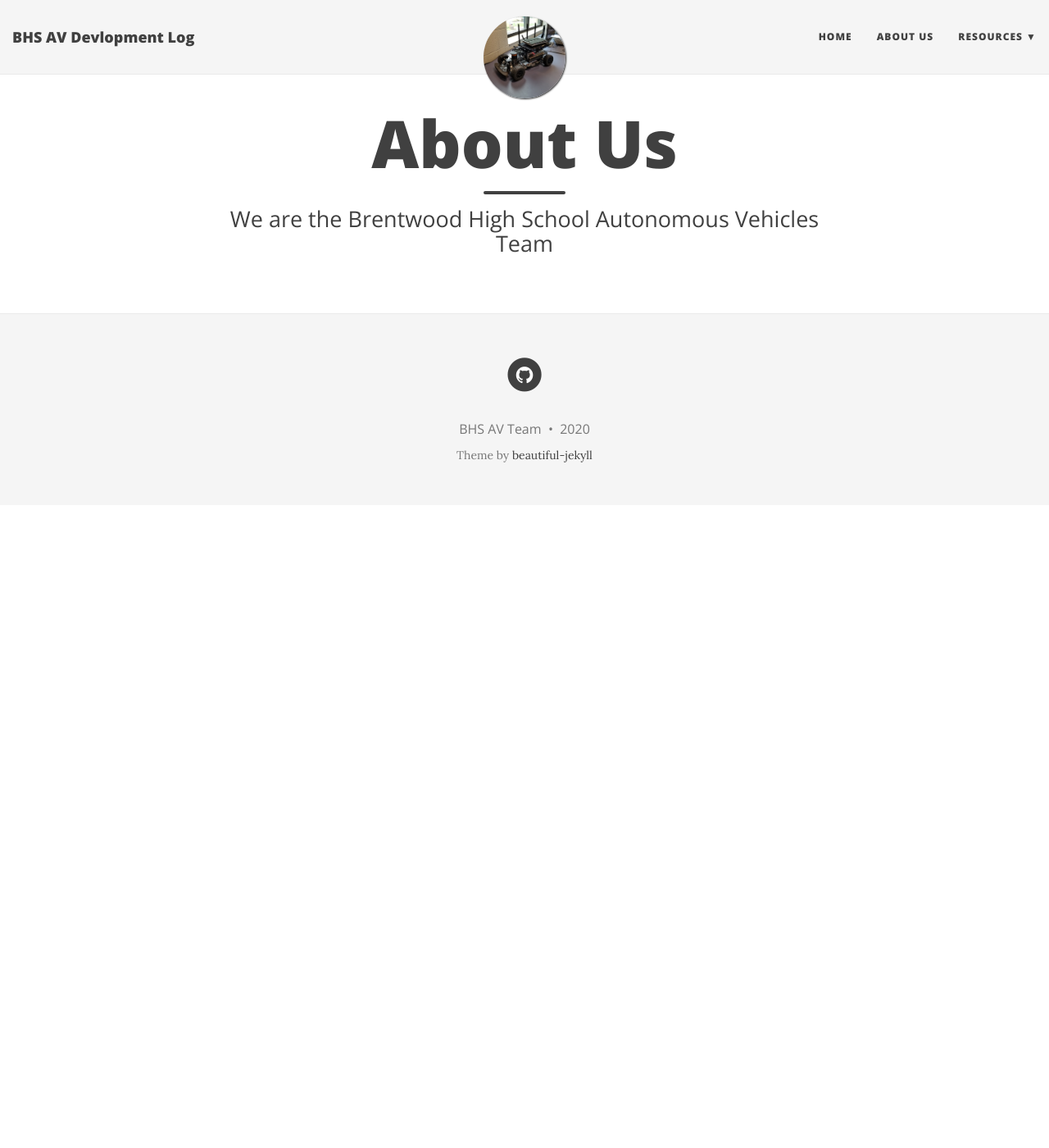
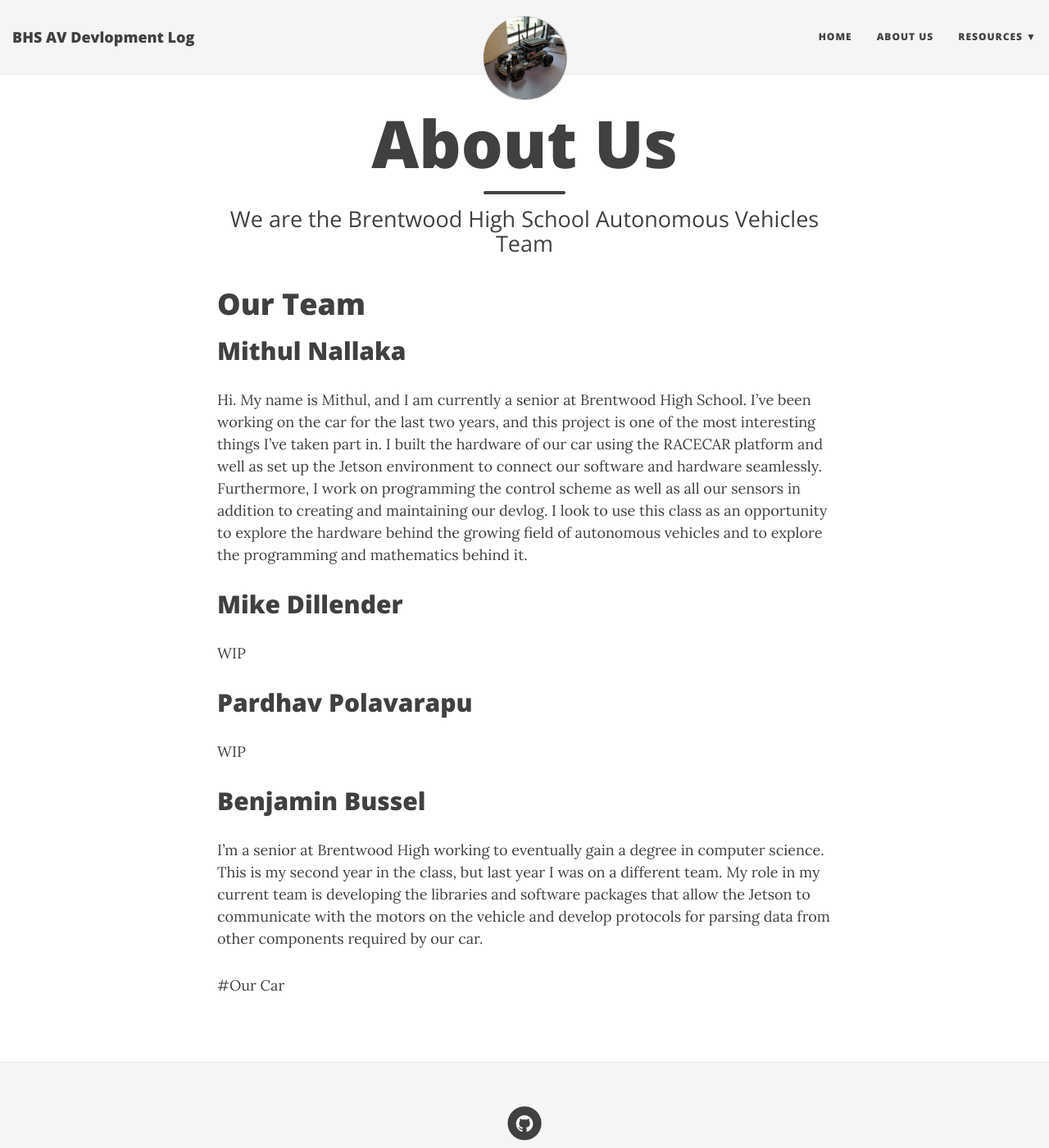
Before and after one commit to BHS-AV/devlog, a Jekyll site: the page built from aboutus.md, in a window 1280 px wide and 1400 px high. Shown: the whole window at 82% size. Built offline with Jekyll 4.4.1, drawn with Linux system fonts in a browser that asks for light colours; nearby versions of some CDN libraries.

Commit message:
About Us Update

```diff
--- a/aboutus.md
+++ b/aboutus.md
@@ -3,3 +3,18 @@ layout: page
 title: About Us
 subtitle: We are the Brentwood High School Autonomous Vehicles Team
 ---
+# Our Team
+
+## Mithul Nallaka
+Hi. My name is Mithul, and I am currently a senior at Brentwood High School. I've been working on the car for the last two years, and this project is one of the most interesting things I've taken part in. I built the hardware of our car using the RACECAR platform and well as set up the Jetson environment to connect our software and hardware seamlessly. Furthermore, I work on programming the control scheme as well as all our sensors in addition to creating and maintaining our devlog. I look to use this class as an opportunity to explore the hardware behind the growing field of autonomous vehicles and to explore the programming and mathematics behind it.
+
+## Mike Dillender
+WIP
+
+## Pardhav Polavarapu
+WIP
+
+## Benjamin Bussel
+I’m a senior at Brentwood High working to eventually gain a degree in computer science. This is my second year in the class, but last year I was on a different team. My role in my current team is developing the libraries and software packages that allow the Jetson to communicate with the motors on the vehicle and develop protocols for parsing data from other components required by our car.
+
+#Our Car
```
Also changed, not shown: _posts/2019-11-11-x11-forwarding.md (added, +11 -0 lines).
